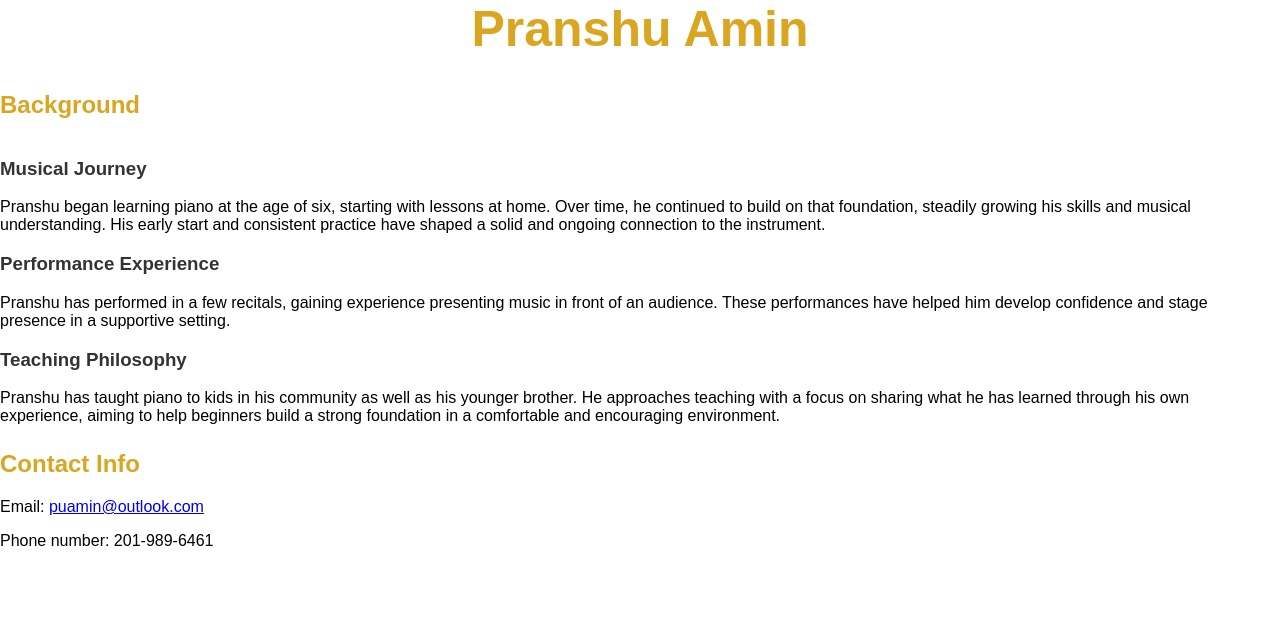
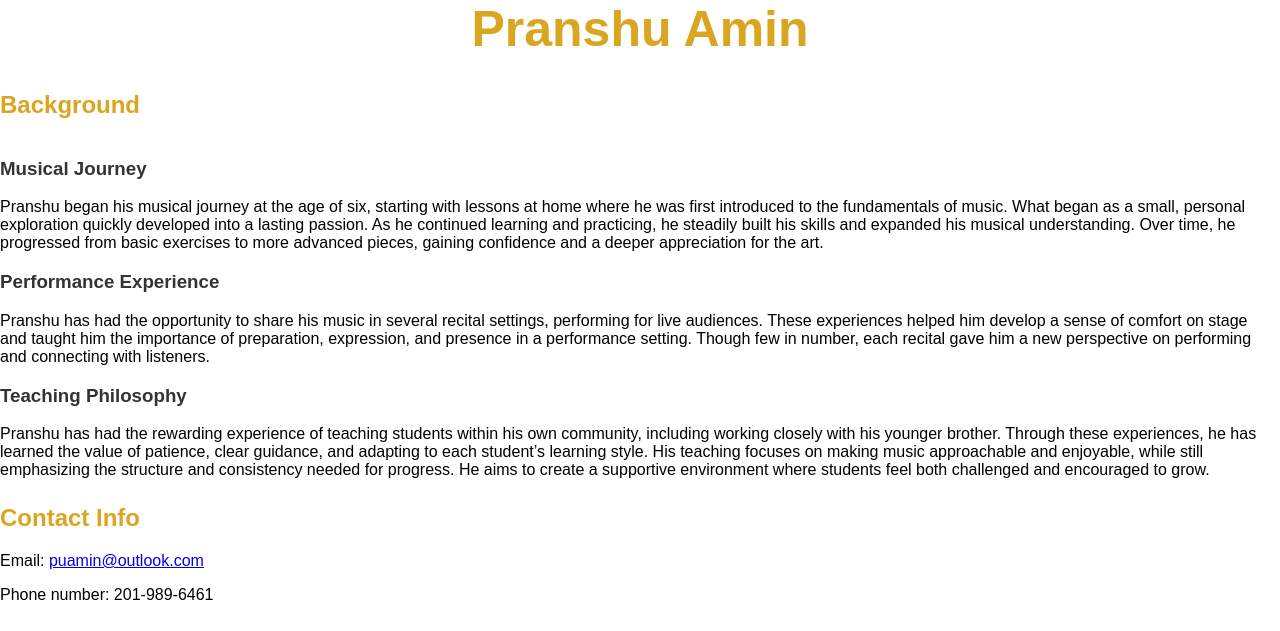
Before and after one commit to EC1790/NovaMusic, a Flask app: page /PA in a window 1280 px wide. Shown: the part 169-800 px from the top of the page. Run offline with Flask 3, Linux system fonts and the light colour scheme.

Commit message:
Updated Pranshu's text

```diff
--- a/templates/PA.html
+++ b/templates/PA.html
@@ -22,13 +22,25 @@ used the background, contact and img-container divs
     <div id="background">
         <div>
             <h3>Musical Journey</h3>
-            <p>Pranshu began learning piano at the age of six, starting with lessons at home. Over time, he continued to build on that foundation, steadily growing his skills and musical understanding. His early start and consistent practice have shaped a solid and ongoing connection to the instrument.</p>
+            <p>Pranshu began his musical journey at the age of six, starting with lessons at home where he was first
+                introduced to the fundamentals of music. What began as a small, personal exploration quickly developed
+                into a lasting passion. As he continued learning and practicing, he steadily built his skills and
+                expanded his musical understanding. Over time, he progressed from basic exercises to more advanced
+                pieces, gaining confidence and a deeper appreciation for the art.</p>
 
             <h3>Performance Experience</h3>
-            <p>Pranshu has performed in a few recitals, gaining experience presenting music in front of an audience. These performances have helped him develop confidence and stage presence in a supportive setting.</p>
+            <p>Pranshu has had the opportunity to share his music in several recital settings, performing for live
+                audiences. These experiences helped him develop a sense of comfort on stage and taught him the
+                importance of preparation, expression, and presence in a performance setting. Though few in number, each
+                recital gave him a new perspective on performing and connecting with listeners.</p>
 
             <h3>Teaching Philosophy</h3>
-            <p>Pranshu has taught piano to kids in his community as well as his younger brother. He approaches teaching with a focus on sharing what he has learned through his own experience, aiming to help beginners build a strong foundation in a comfortable and encouraging environment.</p>
+            <p>Pranshu has had the rewarding experience of teaching students within his own community, including working
+                closely with his younger brother. Through these experiences, he has learned the value of patience, clear
+                guidance, and adapting to each student’s learning style. His teaching focuses on making music
+                approachable and enjoyable, while still emphasizing the structure and consistency needed for progress.
+                He aims to create a supportive environment where students feel both challenged and encouraged to grow.
+            </p>
 
             <div id="contact">
                 <h2>Contact Info</h2>
```
